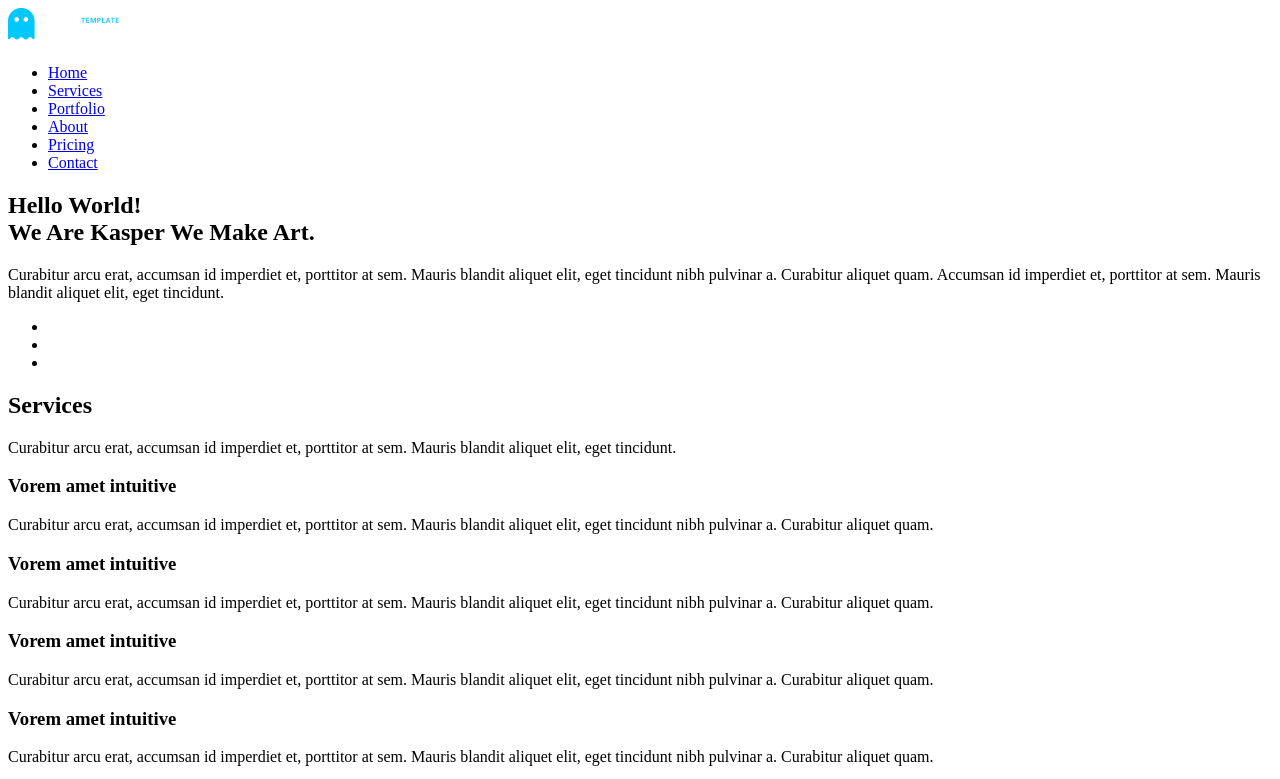
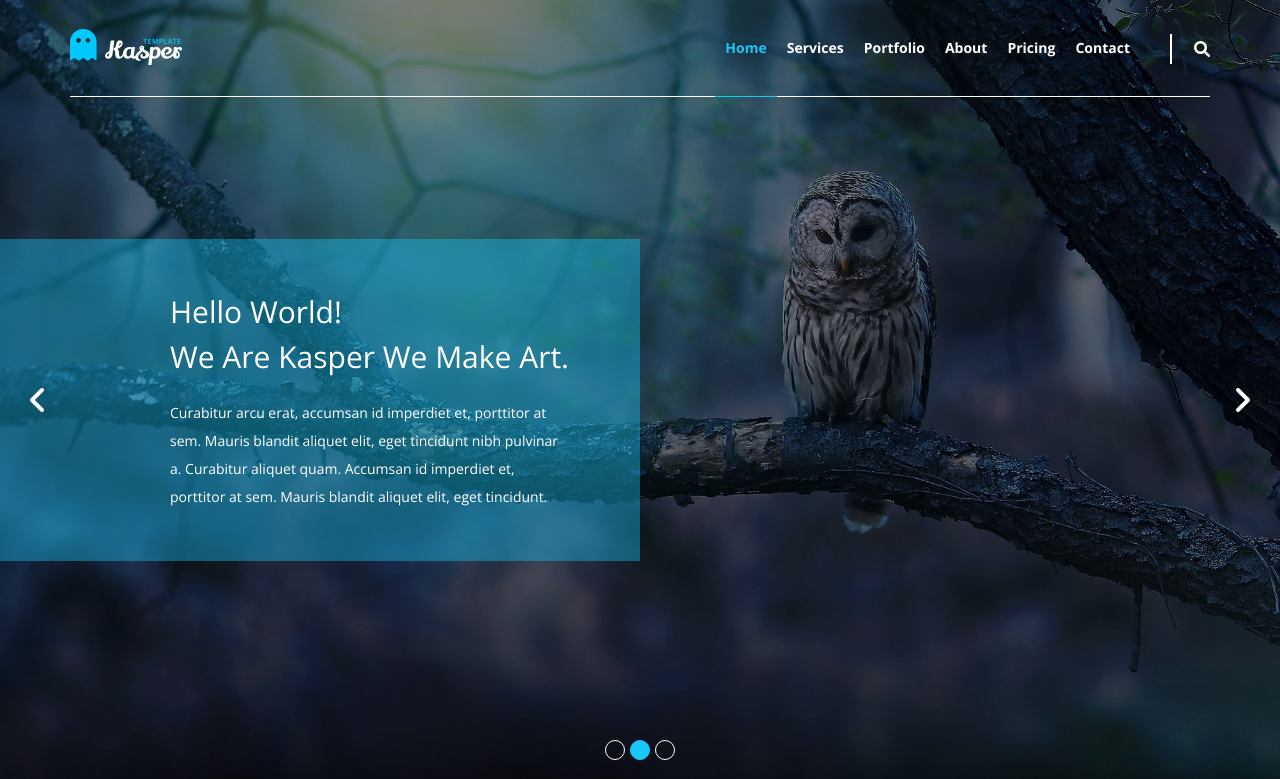
Before and after one commit to cisjoe/Kasper_Design, a plain HTML site: page index.html in a window 1280 px wide. Shown: the top 779 px of the page. Drawn offline with nearby package versions, Linux system fonts and the light colour scheme; the site is published under a folder, as on GitHub Pages, so addresses that start at the root find nothing.

Commit message:
Fixed CSS paths

```diff
--- a/index.html
+++ b/index.html
@@ -6,11 +6,11 @@
     <meta name="viewport" content="width=device-width, initial-scale=1.0" />
 
     <!-- Render All Elements Normally -->
-    <link rel="stylesheet" href="/css/normalize.css" />
+    <link rel="stylesheet" href="./css/normalize.css" />
     <!-- Font Awesome Library -->
-    <link rel="stylesheet" href="/css/all.min.css" />
+    <link rel="stylesheet" href="./css/all.min.css" />
     <!-- Main CSS File -->
-    <link rel="stylesheet" href="/css/kasper.css" />
+    <link rel="stylesheet" href="./css/kasper.css" />
     <!-- Google Fonts -->
     <link rel="preconnect" href="https://fonts.gstatic.com" />
     <link
```
